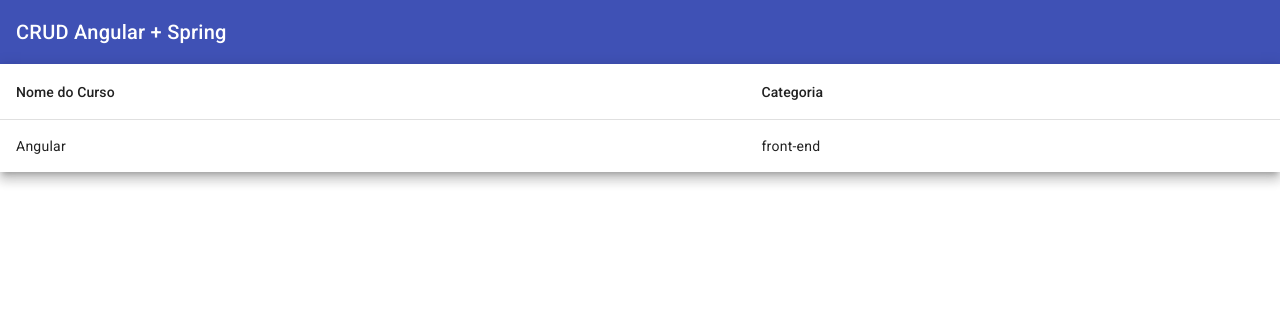
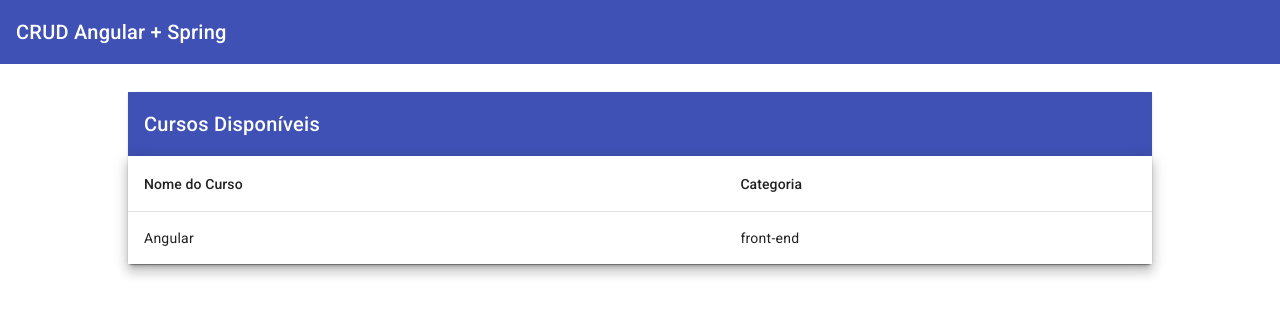
Before and after one commit to elizabetefabri/crud-angular, an Angular app in the folder crud-angular/: page /courses in a window 1280 px wide. Shown: the top 316 px of the page. Built offline with nearby package versions, Linux system fonts and the light colour scheme.

Commit message:
organizations dos codes

```diff
--- a/crud-angular/src/app/courses/courses/courses.component.html
+++ b/crud-angular/src/app/courses/courses/courses.component.html
@@ -1,3 +1,7 @@
+<mat-card>
+  <mat-toolbar color="primary">
+    Cursos Disponíveis
+  </mat-toolbar>
   <table mat-table [dataSource]="courses" class="mat-elevation-z8">
     <!-- Name Column -->
     <ng-container matColumnDef="name">
@@ -15,3 +19,4 @@
     <tr mat-header-row *matHeaderRowDef="displayedColumns"></tr>
     <tr mat-row *matRowDef="let row; columns: displayedColumns;"></tr>
   </table>
+</mat-card>
```
Lines whose indentation alone changed are shown as unchanged.
